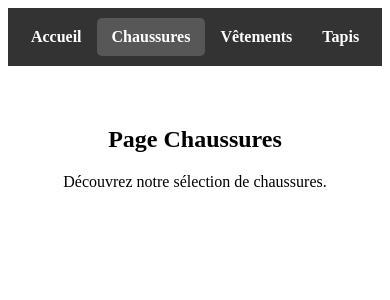
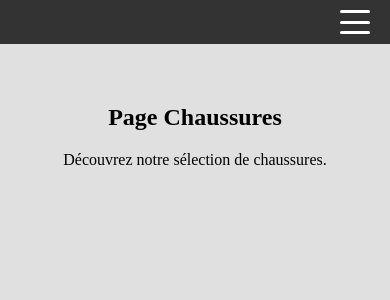
Before and after one commit to Henri-dC/Agent-dev, a Vue app: page /chaussures in a window 390 px wide. Shown: the top 300 px of the page. Built offline with nearby package versions, Linux system fonts and the light colour scheme.

Commit message:
Approbation des changements de dev

```diff
--- a/index.html
+++ b/index.html
@@ -4,7 +4,7 @@
     <meta charset="UTF-8">
     <link rel="icon" href="/favicon.ico">
     <meta name="viewport" content="width=device-width, initial-scale=1.0">
-    <title>Vite App</title>
+    <title>Kimoï</title>
   </head>
   <body>
     <div id="app"></div>
--- a/src/App.vue
+++ b/src/App.vue
@@ -1,13 +1,24 @@
-<script setup></script>
+<script setup>
+import { ref } from 'vue';
+
+const isMenuOpen = ref(false);
+const toggleMenu = () => {
+  isMenuOpen.value = !isMenuOpen.value;
+};
+</script>
 
 <template>
-  <header>
+  <header class="main-header">
     <nav class="main-nav">
-      <ul>
-        <li><router-link to="/">Accueil</router-link></li>
-        <li><router-link to="/chaussures">Chaussures</router-link></li>
-        <li><router-link to="/vetements">Vêtements</router-link></li>
-        <li><router-link to="/tapis">Tapis</router-link></li>
+      <button class="hamburger-button" @click="toggleMenu" :class="{ 'is-active': isMenuOpen }" aria-label="Toggle navigation">
+        <span class="bar"></span>
+        <span class="bar"></span>
+        <span class="bar"></span>
+      </button>
+      <ul :class="{ 'menu-open': isMenuOpen }">
+        <li><router-link to="/" @click="isMenuOpen = false">Accueil</router-link></li>
+        <li><router-link to="/chaussures" @click="isMenuOpen = false">Chaussures</router-link></li>
+        <li><router-link to="/vetements" @click="isMenuOpen = false">Vêtements</router-link></li>
       </ul>
     </nav>
   </header>
@@ -15,18 +26,41 @@
   <router-view />
 </template>
 
+<style>
+/* Styles globaux pour le body */
+body {
+  background-color: #e0e0e0; /* Gris clair */
+  margin: 0;
+  min-height: 100vh; /* Assure que le fond couvre toute la hauteur de la fenêtre */
+  overflow-x: hidden; /* Empêche le défilement horizontal */
+}
+</style>
+
 <style scoped>
+.main-header {
+  background-color: #333;
+  padding: 10px 20px; /* Padding pour le header lui-même */
+  position: relative; /* Nécessaire pour positionner le menu déroulant */
+  z-index: 1000; /* Assure que le header est au-dessus du contenu */
+  display: flex; /* Utilise flexbox pour centrer le nav ou aligner des éléments */
+  justify-content: space-between; /* Place le menu et le bouton aux extrémités */
+  align-items: center;
+}
+
 .main-nav {
-  background-color: #333;
-  padding: 10px 0;
+  width: 100%; /* Le nav prend toute la largeur du header */
+  display: flex;
+  justify-content: flex-end; /* Aligne les éléments à droite par défaut (desktop)
+  align-items: center;
 }
 
 .main-nav ul {
   list-style-type: none;
   margin: 0;
   padding: 0;
-  display: flex;
+  display: flex; /* Par défaut, les liens sont horizontaux sur desktop */
   justify-content: center;
+  align-items: center;
 }
 
 .main-nav li a {
@@ -35,7 +69,7 @@
   text-decoration: none;
   font-weight: bold;
   transition: background-color 0.3s ease;
-  display: block; /* Make the whole area clickable */
+  display: block; /* Rend toute la zone cliquable */
 }
 
 .main-nav li a:hover,
@@ -43,4 +77,104 @@
   background-color: #575757;
   border-radius: 5px;
 }
+
+/* Styles pour le bouton hamburger */
+.hamburger-button {
+  background: none;
+  border: none;
+  cursor: pointer;
+  padding: 0;
+  z-index: 1001; /* Au-dessus du menu */
+  width: 30px;
+  height: 24px;
+  flex-direction: column;
+  justify-content: space-between;
+  align-items: flex-end; /* Aligne les barres à droite si elles ne sont pas pleine largeur */
+  display: none; /* Caché par défaut, sera affiché sur mobile via media query */
+}
+
+.hamburger-button .bar {
+  display: block;
+  width: 100%; /* Les barres prennent toute la largeur du bouton */
+  height: 3px;
+  background-color: white;
+  border-radius: 2px;
+  transition: all 0.3s ease;
+}
+
+/* Animation du bouton hamburger */
+.hamburger-button.is-active .bar:nth-child(1) {
+  transform: translateY(10.5px) rotate(45deg);
+}
+.hamburger-button.is-active .bar:nth-child(2) {
+  opacity: 0;
+}
+.hamburger-button.is-active .bar:nth-child(3) {
+  transform: translateY(-10.5px) rotate(-45deg);
+}
+
+/* Responsive design */
+@media (max-width: 768px) {
+  .main-nav {
+    justify-content: flex-end; /* Aligne le bouton hamburger à droite */
+  }
+
+  .hamburger-button {
+    display: flex; /* Visible sur mobile */
+  }
+
+  .main-nav ul {
+    display: flex; /* Toujours flex pour transition max-height */
+    flex-direction: column;
+    width: 100%;
+    position: absolute;
+    top: 100%; /* Sous le header */
+    left: 0;
+    background-color: #333;
+    box-shadow: 0 2px 5px rgba(0, 0, 0, 0.2);
+    overflow: hidden;
+    max-height: 0; /* Caché par défaut */
+    transition: max-height 0.3s ease-out;
+  }
+
+  .main-nav ul.menu-open {
+    max-height: 300px; /* Affiche le menu (hauteur suffisante pour tous les liens) */
+  }
+
+  .main-nav ul li {
+    width: 100%;
+    text-align: center;
+  }
+
+  .main-nav ul li a {
+    padding: 15px; /* Plus d'espace sur mobile */
+    border-bottom: 1px solid #575757; /* Séparateur */
+  }
+
+  .main-nav ul li:last-child a {
+    border-bottom: none;
+  }
+}
+
+@media (min-width: 769px) {
+  .main-nav {
+    justify-content: center; /* Centre le contenu du nav sur desktop */
+  }
+
+  .main-nav .hamburger-button {
+    display: none; /* Caché sur desktop */
+  }
+
+  .main-nav ul {
+    /* Assure que le menu est toujours visible et horizontal sur desktop */
+    display: flex;
+    position: static; /* Supprime le positionnement absolu */
+    max-height: none; /* Supprime la limite de hauteur */
+    background-color: transparent;
+    box-shadow: none;
+    flex-direction: row; /* Reviens à l'alignement horizontal */
+    justify-content: center; /* Centre les liens sur desktop */
+    width: auto; /* Permet aux liens de prendre leur largeur naturelle */
+  }
+}
 </style>
--- a/src/router/index.js
+++ b/src/router/index.js
@@ -18,11 +18,6 @@ const router = createRouter({
       path: '/vetements',
       name: 'vetements',
       component: () => import('@/views/VetementsView.vue')
-    },
-    {
-      path: '/tapis',
-      name: 'tapis',
-      component: () => import('@/views/TapisView.vue')
     }
   ]
 })
--- a/vue-project/index.html
+++ b/vue-project/index.html
@@ -3,7 +3,7 @@
 <head>
     <meta charset="UTF-8">
     <meta name="viewport" content="width=device-width, initial-scale=1.0">
-    <title>Ma Boutique</title>
+    <title>Kimoï</title>
     <style>
         body {
             font-family: Arial, sans-serif;
```
